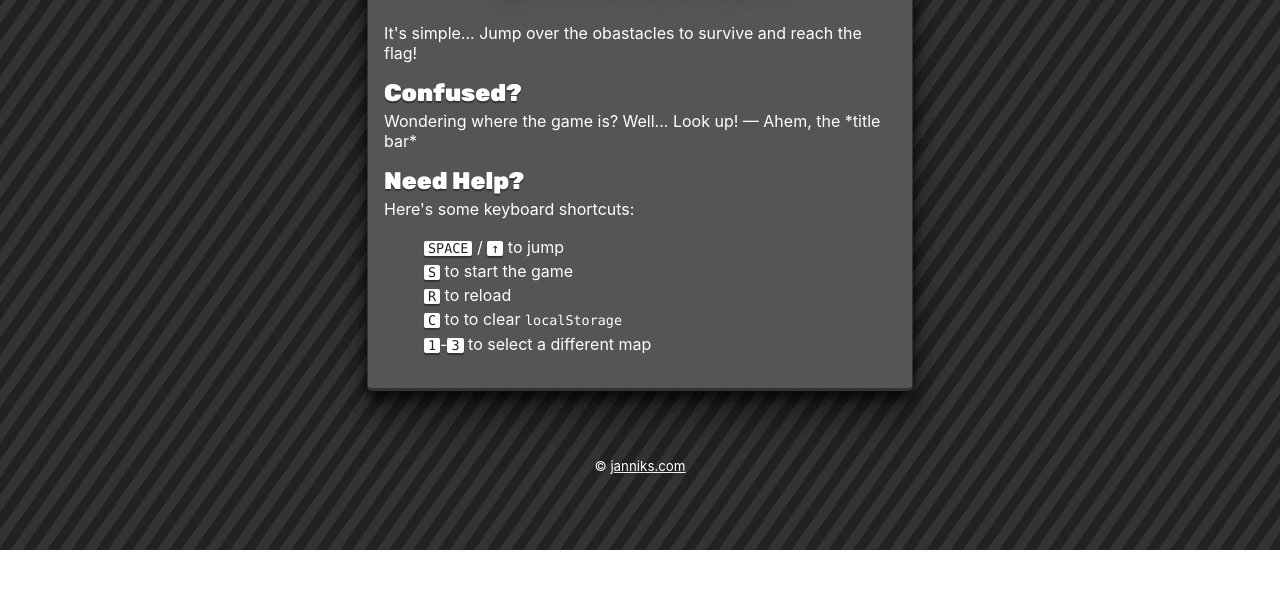
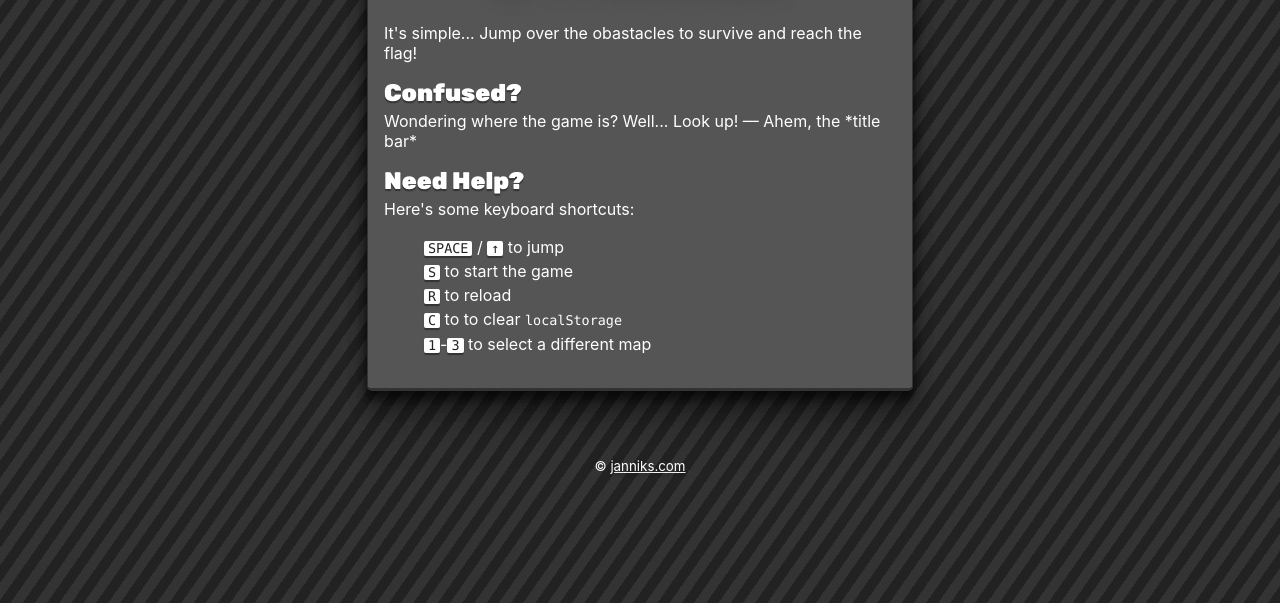
Before and after one commit to janniks/TitleRun, a plain HTML site: page index.html in a window 1280 px wide. Shown: the part 250-853 px from the top of the page. Before the commit the page ends 800 px from the top, so only its background shows below. Drawn offline with Linux system fonts and the light colour scheme.

Commit message:
Add background cover

```diff
--- a/style.css
+++ b/style.css
@@ -7,6 +7,7 @@ html {
     #333 10px,
     #333 20px
   );
+  background-size: cover;
 
   color: white;
   font-family: -apple-system, BlinkMacSystemFont, "Segoe UI", "Roboto", "Oxygen",
@@ -115,6 +116,7 @@ kbd:hover {
 }
 
 footer {
+  margin-bottom: 128px;
   text-align: center;
 }
 
```
